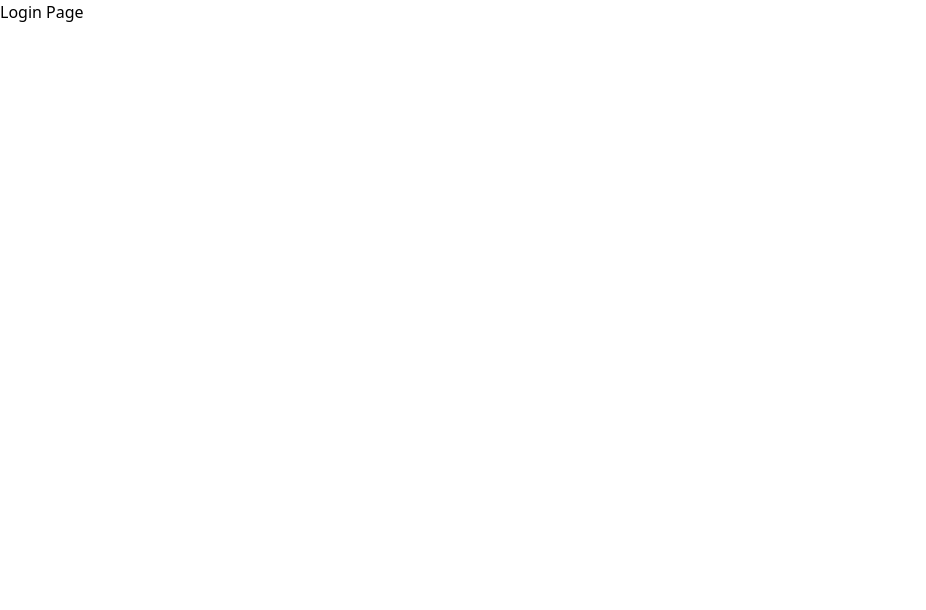
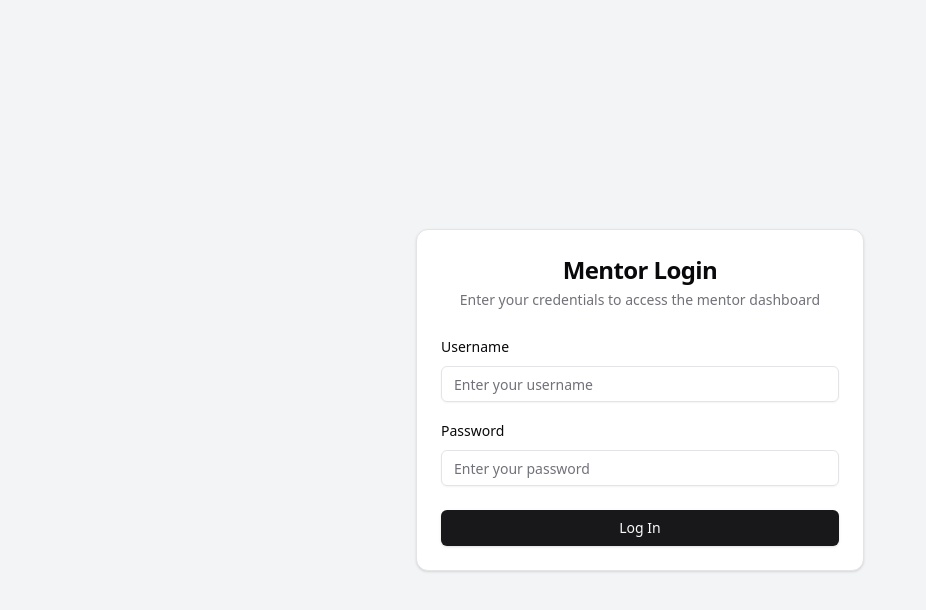
Before and after one commit to KushalGoyal09/student, a React app in the folder client/: page /login in a window 1280 px wide. Shown: the top 610 px of the page, without its empty margins (0-926 px from the left). Built offline with nearby package versions, Linux system fonts and the light colour scheme; the HTML template or start-up script is replaced by a standard one.

Commit message:
add home

```diff
--- a/client/src/pages/AddStudent.tsx
+++ b/client/src/pages/AddStudent.tsx
@@ -1,5 +1,3 @@
-"use client";
-
 import { useState, useEffect } from "react";
 import { Button } from "@/components/ui/button";
 import {
@@ -72,7 +70,7 @@ export default function AddStudentPage() {
     };
 
     return (
-        <div className="container mx-auto p-4">
+        <div className="flex items-center justify-center min-h-screen bg-gray-100">
             <Card className="w-full max-w-2xl mx-auto">
                 <CardHeader>
                     <CardTitle className="text-2xl">Add New Student</CardTitle>
--- a/client/src/pages/Home.tsx
+++ b/client/src/pages/Home.tsx
@@ -1,9 +1,35 @@
+import { Link } from 'react-router-dom';
+
 const Home = () => {
-    return (
-        <>
-            <h1>Kushal Goyal</h1>
-        </>
-    )
-}
+  const links = [
+    { path: '/', label: 'Home' },
+    { path: '/login', label: 'Login' },
+    { path: '/admin/login', label: 'Admin Login' },
+    { path: '/admin/add-mentor', label: 'Add Mentor' },
+    { path: '/add-student', label: 'Add Student' },
+    { path: '/admin/mentors', label: 'Mentors' },
+    { path: '/target', label: 'Add Target' },
+  ];
+
+  return (
+    <div className="min-h-screen bg-gray-100 flex flex-col items-center justify-center">
+      <h1 className="text-4xl font-bold mb-8 text-gray-800">Welcome to Our App</h1>
+      <nav className="bg-white shadow-md rounded-lg p-6 w-full max-w-md">
+        <ul className="space-y-2">
+          {links.map((link) => (
+            <li key={link.path}>
+              <Link
+                to={link.path}
+                className="block w-full py-2 px-4 text-left text-gray-700 hover:bg-blue-500 hover:text-white rounded transition duration-150 ease-in-out"
+              >
+                {link.label}
+              </Link>
+            </li>
+          ))}
+        </ul>
+      </nav>
+    </div>
+  );
+};
 
 export default Home;
--- a/client/src/pages/Login.tsx
+++ b/client/src/pages/Login.tsx
@@ -1,9 +1,84 @@
-const Login = () => {
+import { useState } from "react";
+import { Button } from "@/components/ui/button";
+import {
+    Card,
+    CardContent,
+    CardDescription,
+    CardFooter,
+    CardHeader,
+    CardTitle,
+} from "@/components/ui/card";
+import { Input } from "@/components/ui/input";
+import { Label } from "@/components/ui/label";
+import { AlertCircle } from "lucide-react";
+
+export default function MentorLoginPage() {
+    const [username, setUsername] = useState("");
+    const [password, setPassword] = useState("");
+    const [error, setError] = useState("");
+
+    const handleSubmit = (e: React.FormEvent) => {
+        e.preventDefault();
+        setError("");
+
+        if (!username || !password) {
+            setError("Please enter both username and password");
+            return;
+        }
+
+        // Here you would typically handle the login logic
+        // For this example, we'll just log the attempt
+        console.log("Login attempted with:", { username, password });
+        // In a real application, you would make an API call here to authenticate
+    };
+
     return (
-        <>
-            <h1>Login Page</h1>
-        </>
-    )
+        <div className="flex items-center justify-center min-h-screen bg-gray-100">
+            <Card className="w-full max-w-md">
+                <CardHeader className="space-y-1">
+                    <CardTitle className="text-2xl font-bold text-center">
+                        Mentor Login
+                    </CardTitle>
+                    <CardDescription className="text-center">
+                        Enter your credentials to access the mentor dashboard
+                    </CardDescription>
+                </CardHeader>
+                <form onSubmit={handleSubmit}>
+                    <CardContent className="space-y-4">
+                        <div className="space-y-2">
+                            <Label htmlFor="username">Username</Label>
+                            <Input
+                                id="username"
+                                type="text"
+                                placeholder="Enter your username"
+                                value={username}
+                                onChange={(e) => setUsername(e.target.value)}
+                            />
+                        </div>
+                        <div className="space-y-2">
+                            <Label htmlFor="password">Password</Label>
+                            <Input
+                                id="password"
+                                type="password"
+                                placeholder="Enter your password"
+                                value={password}
+                                onChange={(e) => setPassword(e.target.value)}
+                            />
+                        </div>
+                        {error && (
+                            <div className="flex items-center space-x-2 text-red-600">
+                                <AlertCircle size={16} />
+                                <span className="text-sm">{error}</span>
+                            </div>
+                        )}
+                    </CardContent>
+                    <CardFooter>
+                        <Button type="submit" className="w-full">
+                            Log In
+                        </Button>
+                    </CardFooter>
+                </form>
+            </Card>
+        </div>
+    );
 }
-
-export default Login;
```
